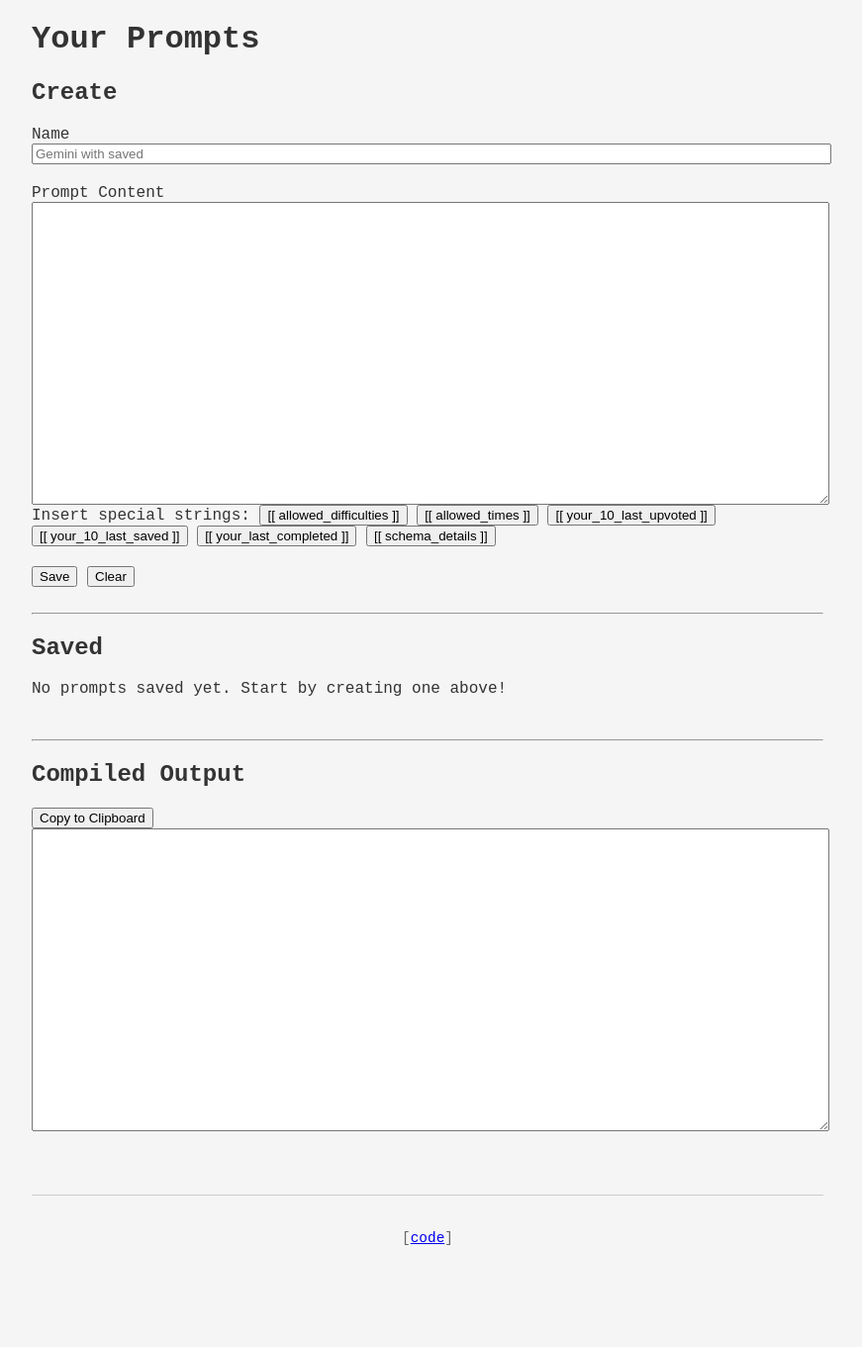
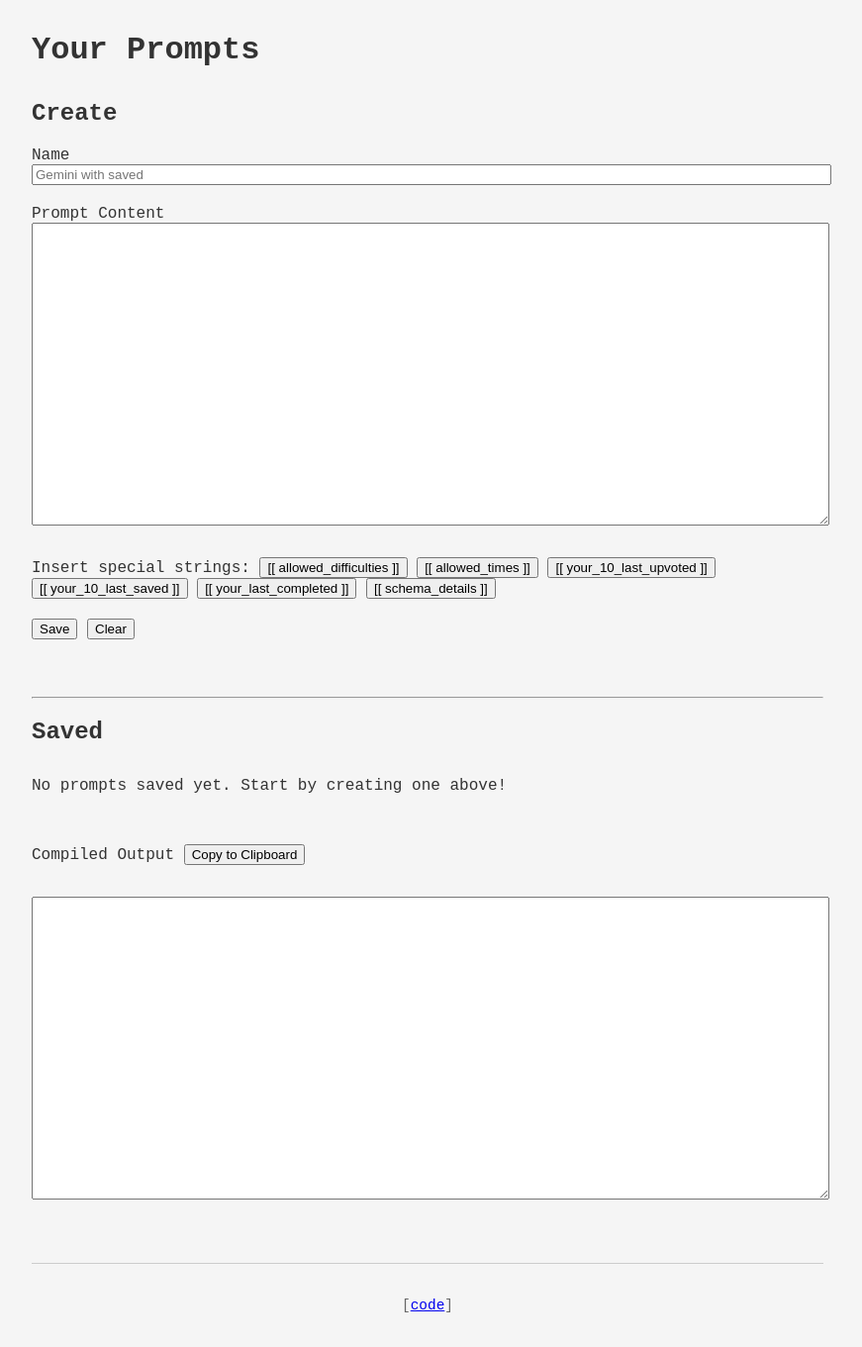
Before and after one commit to emiliocantuc/ml-katas, a Flask app: page /prompts in a window 1280 px wide. Shown: the part 110-1471 px from the top of the page at 99% size, without its empty margins (208-1079 px from the left). Before the commit the page ends 1368 px from the top, so only its background shows below. Run offline with Flask 3, Linux system fonts and the light colour scheme; the visitor is signed in with stand-in values (Sample User, id 1); data comes from the database, SQL or seed files in the repository; data that the repository does not hold is empty.

Commit message:
prompts page

```diff
--- a/app.py
+++ b/app.py
@@ -606,20 +606,30 @@ def save_prompt():
     db = get_db()
     cursor = db.cursor()
 
-    if prompt_id:
-        # Update existing prompt
+    db = get_db()
+    cursor = db.cursor()
+
+    # Check if a prompt with this name already exists for the current user
+    existing_prompt_id = None
+    if not prompt_id: # Only check by name if no prompt_id is provided (i.e., it's a new save)
+        cursor.execute("SELECT id FROM prompts WHERE user_id = ? AND name = ?", (user['id'], prompt_name))
+        existing_prompt = cursor.fetchone()
+        if existing_prompt:
+            existing_prompt_id = existing_prompt['id']
+
+    if prompt_id or existing_prompt_id:
+        # Use provided prompt_id or found existing_prompt_id for update
+        id_to_update = prompt_id if prompt_id else existing_prompt_id
         cursor.execute("UPDATE prompts SET name = ?, content = ? WHERE id = ? AND user_id = ?",
-                       (prompt_name, prompt_content, prompt_id, user['id']))
-        message = 'Prompt updated successfully!'
+                       (prompt_name, prompt_content, id_to_update, user['id']))
     else:
         # Insert new prompt
         cursor.execute("INSERT INTO prompts (user_id, name, content) VALUES (?, ?, ?)",
                        (user['id'], prompt_name, prompt_content))
-        prompt_id = cursor.lastrowid
-        message = 'Prompt saved successfully!'
+        prompt_id = cursor.lastrowid # Get the ID of the newly inserted prompt
 
     db.commit()
-    return jsonify({'success': True, 'message': message, 'prompt_id': prompt_id})
+    return jsonify({'success': True, 'prompt_id': prompt_id if prompt_id else existing_prompt_id}) # Return the ID of the updated/new prompt
 
 @app.route('/get_prompt/<int:prompt_id>', methods=['GET'])
 def get_prompt(prompt_id):
--- a/database.py
+++ b/database.py
@@ -26,7 +26,7 @@ def init_db():
                 difficulty TEXT,
                 completion_time TEXT,
                 topics_text TEXT,
-                created_at TIMESTAMP DEFAULT CURRENT_TIMESTAMP,
+                created_at TIMESTAMP DEFAULT CURRENT_TIMESTAMP NOT NULL, -- Added NOT NULL
                 FOREIGN KEY (author_id) REFERENCES users (id)
             )
         ''')
@@ -54,9 +54,10 @@ def init_db():
                 user_id INTEGER,
                 kata_id INTEGER,
                 action_type TEXT NOT NULL,
+                timestamp DATETIME DEFAULT CURRENT_TIMESTAMP,
                 PRIMARY KEY (user_id, kata_id, action_type),
                 FOREIGN KEY (user_id) REFERENCES users (id),
-                                FOREIGN KEY (kata_id) REFERENCES katas (id)
+                FOREIGN KEY (kata_id) REFERENCES katas (id)
             )
         ''')
 
--- a/static/style.css
+++ b/static/style.css
@@ -212,3 +212,16 @@ footer {
     color: #666;
     font-size: 0.9em;
 }
+
+/* Custom Margin Utilities (similar to Bootstrap's spacing system) */
+.mb-1 { margin-bottom: 8px !important; }
+.mb-2 { margin-bottom: 16px !important; }
+.mb-3 { margin-bottom: 24px !important; }
+.mb-4 { margin-bottom: 32px !important; }
+.mb-5 { margin-bottom: 48px !important; }
+
+.mt-1 { margin-top: 8px !important; }
+.mt-2 { margin-top: 16px !important; }
+.mt-3 { margin-top: 24px !important; }
+.mt-4 { margin-top: 32px !important; }
+.mt-5 { margin-top: 48px !important; }
--- a/templates/index.html
+++ b/templates/index.html
@@ -57,7 +57,7 @@
             </li>
             {% endfor %}
             {% if not katas %}
-            <p style="text-align: center;margin-top: 64px;">No katas found. Try adjusting your filters or search terms.</p>
+            <p style="text-align: center;" class="mt-5">No katas found. Try adjusting your filters or search terms.</p>
             {% endif %}
         </ul>
 
--- a/templates/prompts.html
+++ b/templates/prompts.html
@@ -60,10 +60,9 @@
         </div>
     </div>
     <br>
-    <hr>
-    <h2>Compiled Output</h2>
+    Compiled Output
     <button type="button" class="btn btn-secondary mb-3" id="copyOutputButton">Copy to Clipboard</button>
-    <div class="card mb-4 mt-4">
+    <div class="card mb-1 mt-1">
         <div class="card-body">
             <div class="form-section">
                 <textarea id="compiledOutput" name="compiled_output" rows="20" readonly></textarea>
@@ -110,7 +109,8 @@ document.addEventListener('DOMContentLoaded', function() {
         });
         const data = await response.json();
         if (data.success) {
-            alert(data.message);
+            // No success alert
+            promptIdInput.value = data.prompt_id; // Update hidden promptId
             location.reload(); // Reload to show updated list
         } else {
             alert('Error: ' + data.message);
```
